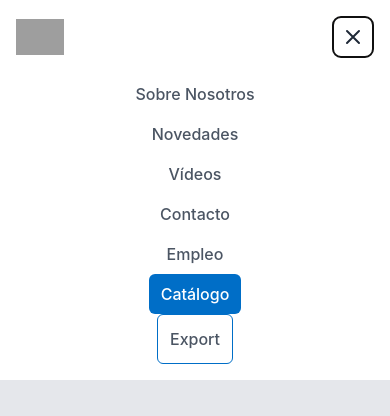
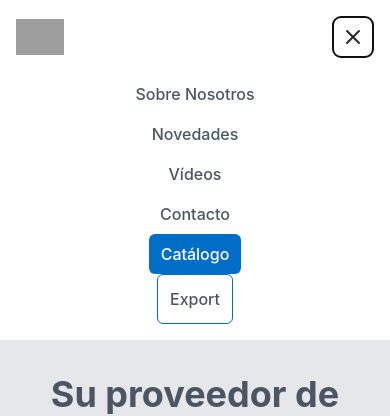
Before and after one commit to sernalab/joma-strapi, a React (Vite) app in the folder Joma/: page / in a window 390 px wide. Both pictures are taken after a click on the button 353 px from the left and 37 px from the top of the page. Shown: the top 416 px of the page. Built offline with nearby package versions, Linux system fonts and the light colour scheme; no server answers; grey boxes are pictures that could not be loaded.

Commit message:
mobile hide empleo

```diff
--- a/Joma/src/components/Header.jsx
+++ b/Joma/src/components/Header.jsx
@@ -127,13 +127,11 @@ function Header() {
             >
               Contacto
             </Link>
-            <Link
-              className="text-gray-600 py-2"
-              to="/empleo"
-              onClick={closeMenu}
-            >
-              Empleo
-            </Link>
+            {!loading && jobs.length > 0 && (
+              <Link className="text-gray-600" to="/empleo" onClick={closeMenu}>
+                Empleo
+              </Link>
+            )}
             <Link
               className="bg-joma-color rounded-md p-3 text-white py-2"
               to="/catalogo"
```
